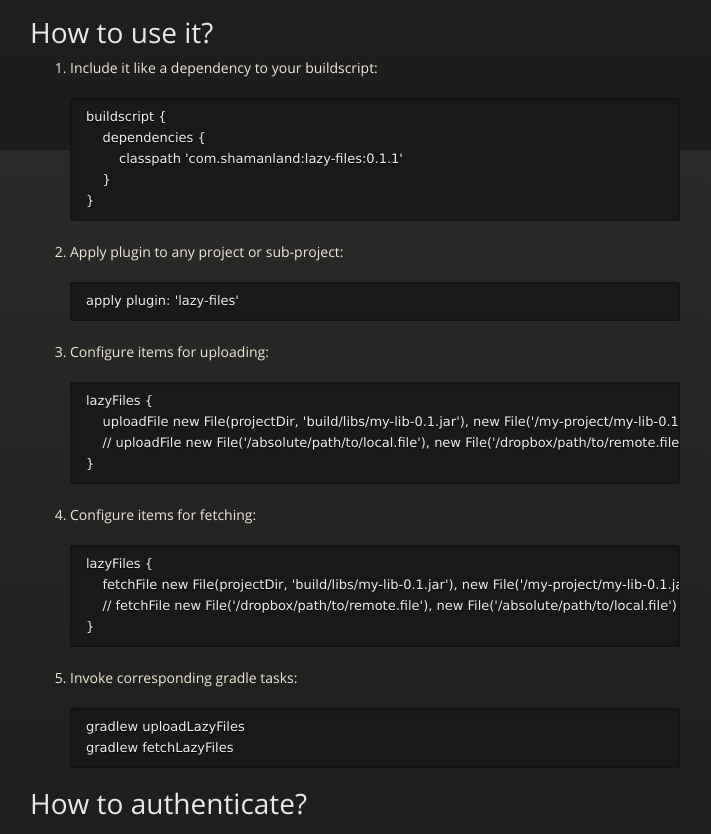
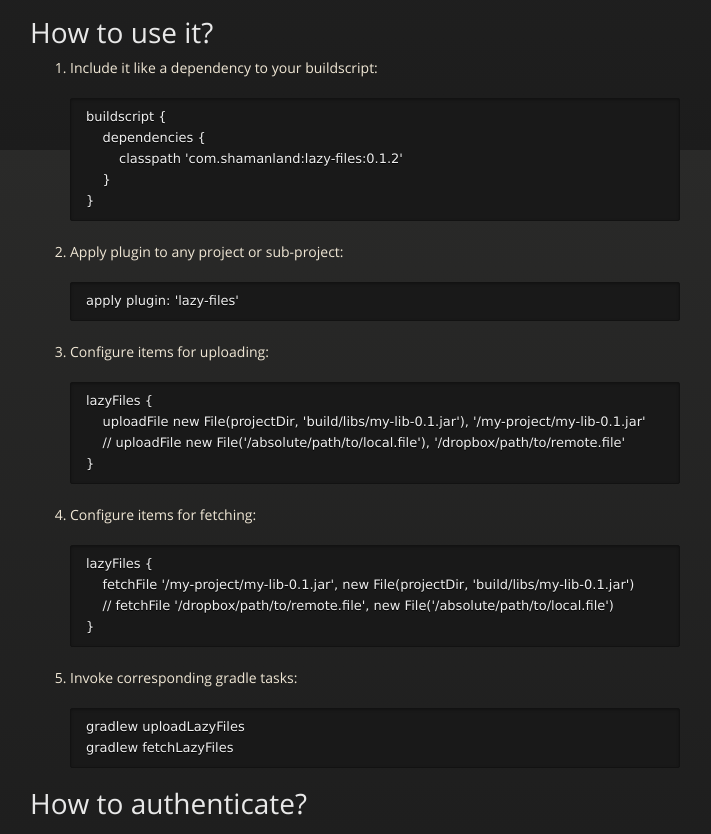
Before and after one commit to shamanland/lazy-files-gradle, a plain HTML site: page index.html in a window 1280 px wide. Shown: the part 650-1484 px from the top of the page, without its empty margins (285-996 px from the left). Drawn offline with nearby package versions, Linux system fonts and the light colour scheme.

```diff
--- a/index.html
+++ b/index.html
@@ -69,7 +69,7 @@
 
 <pre><code>buildscript {
     dependencies {
-        classpath 'com.shamanland:lazy-files:0.1.1'
+        classpath 'com.shamanland:lazy-files:0.1.2'
     }
 }
 </code></pre>
@@ -84,8 +84,8 @@
 <p>Configure items for uploading:</p>
 
 <pre><code>lazyFiles {
-    uploadFile new File(projectDir, 'build/libs/my-lib-0.1.jar'), new File('/my-project/my-lib-0.1.jar')
-    // uploadFile new File('/absolute/path/to/local.file'), new File('/dropbox/path/to/remote.file')
+    uploadFile new File(projectDir, 'build/libs/my-lib-0.1.jar'), '/my-project/my-lib-0.1.jar'
+    // uploadFile new File('/absolute/path/to/local.file'), '/dropbox/path/to/remote.file'
 }
 </code></pre>
 </li>
@@ -93,8 +93,8 @@
 <p>Configure items for fetching:</p>
 
 <pre><code>lazyFiles {
-    fetchFile new File(projectDir, 'build/libs/my-lib-0.1.jar'), new File('/my-project/my-lib-0.1.jar')
-    // fetchFile new File('/dropbox/path/to/remote.file'), new File('/absolute/path/to/local.file')
+    fetchFile '/my-project/my-lib-0.1.jar', new File(projectDir, 'build/libs/my-lib-0.1.jar')
+    // fetchFile '/dropbox/path/to/remote.file', new File('/absolute/path/to/local.file')
 }
 </code></pre>
 </li>
```
Also changed, not shown: params.json (+1 -1 lines).
